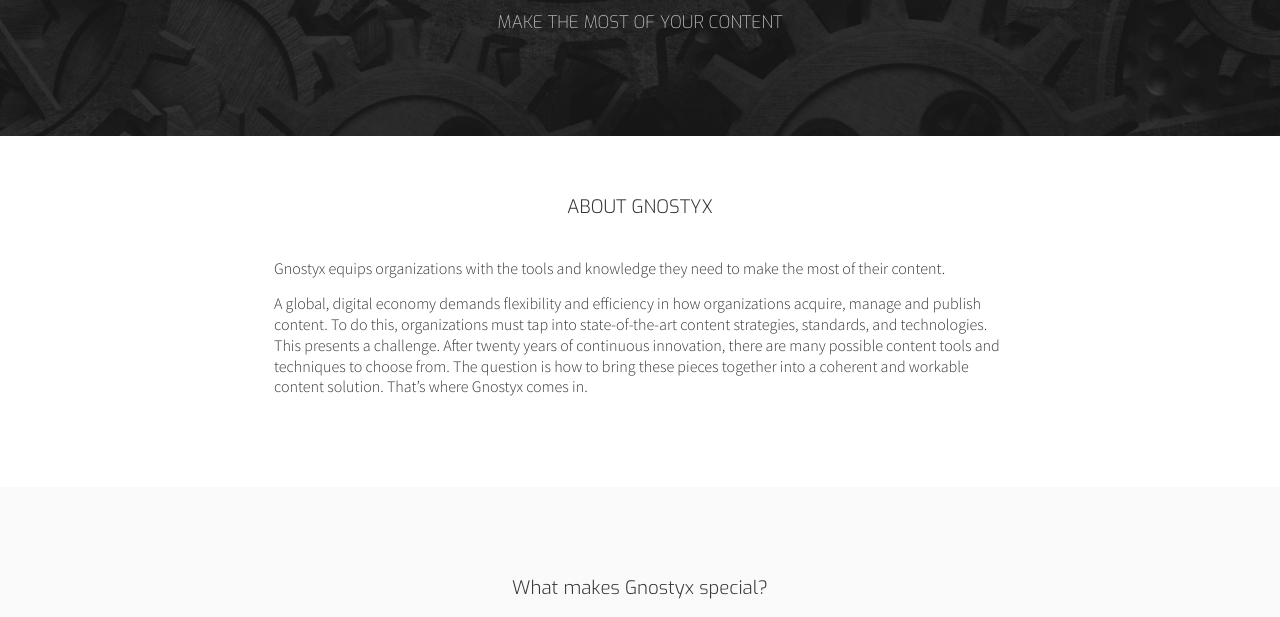
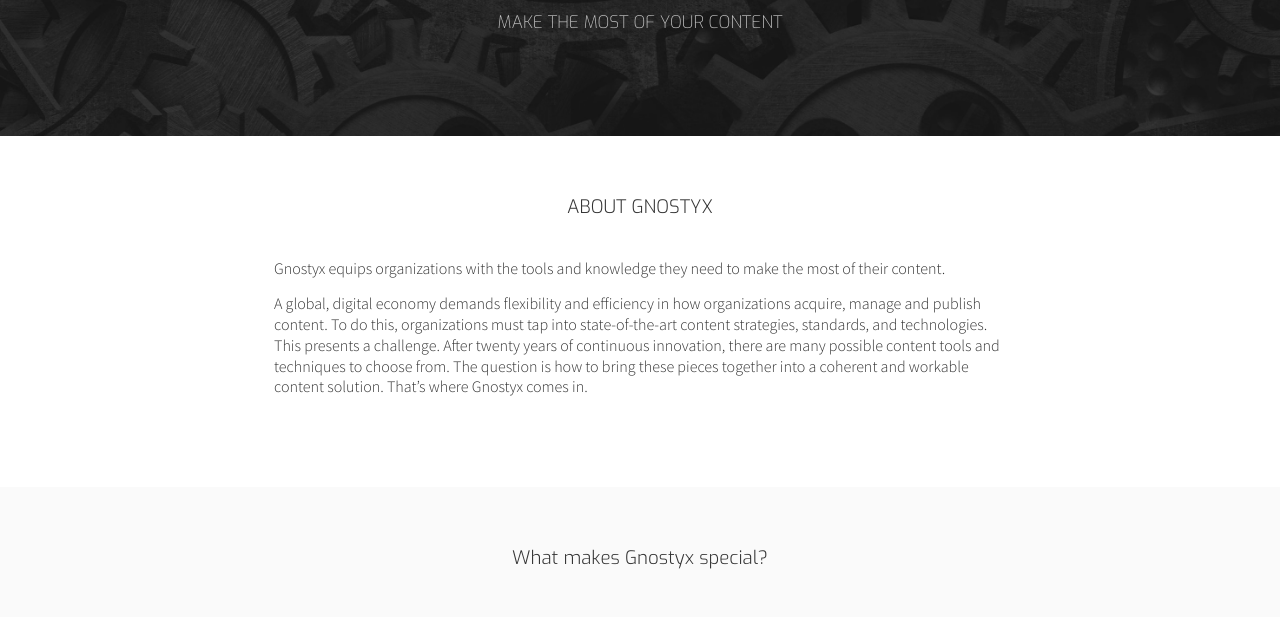
Before and after one commit to ianskeaff/gnostyx, a plain HTML site: page index.html in a window 1280 px wide. Shown: the part 164-781 px from the top of the page. Drawn offline with Linux system fonts and the light colour scheme.

Commit message:
Updated title spacing.
CSS and HTML tweaks.

```diff
--- a/css/general.css
+++ b/css/general.css
@@ -267,8 +267,12 @@ p {
 	line-height: 1.3em;
 }
 
-
-
+.s2-title {
+	width: 60%;
+	margin: 0px auto 0px;
+	text-align: center;
+	line-height: 1.3em;
+}
 
 
 
@@ -636,7 +640,6 @@ footer p {
 	line-height: 1.4em;
 }
 
-
 .logo {
 	/*height: 100px;*/
 	width: 110px;
@@ -646,7 +649,6 @@ footer p {
 	opacity: .9;*/
 }
 
-
 .s2-intro {
 	width: 60%;
 	margin: 0 auto;
@@ -654,15 +656,11 @@ footer p {
 
 }
 
-
-
 .s2-content {
 	width: 70%;
 	margin: 0px auto;
 	padding: 60px 0;
 }
-
-
 
 .s3-content {
 	width: 70%;
@@ -670,14 +668,7 @@ footer p {
 	padding: 60px 0;
 }
 
-
 }
-
-
-
-
-
-
 
 
 @media only screen and (min-width: 60em) {
@@ -691,8 +682,6 @@ footer p {
 	line-height: 1.4em;
 }
 
-
-
 .s2-intro {
 	width: 60%;
 	margin: 0 auto;
@@ -700,14 +689,11 @@ footer p {
 
 }
 
-
 .s2-content {
 	width: 70%;
 	margin: 0px auto;
 	padding: 60px 0;
 }
-
-
 
 .s3-content {
 	width: 70%;
--- a/index.html
+++ b/index.html
@@ -78,19 +78,10 @@
 					</section>
 
 
-
-
-
 					<section id="section2">
-
-						<!-- <div class="s1-title">
-							<h1>About Gnostyx</h1>
-						</div> -->
-
-
 							<div class="s2-content">
 
-								<div class="s1-title">
+								<div class="s2-title">
 									<h1>What makes Gnostyx special?</h1>
 								</div>
 
@@ -268,15 +259,5 @@
 			<script type="text/javascript" src="js/animation.js"></script>
 			<script type="text/javascript" src="js/waypoints.min.js"></script>
 
-
-
-
-
-
-
-
-
-
-
 </body>
 </html>
```
